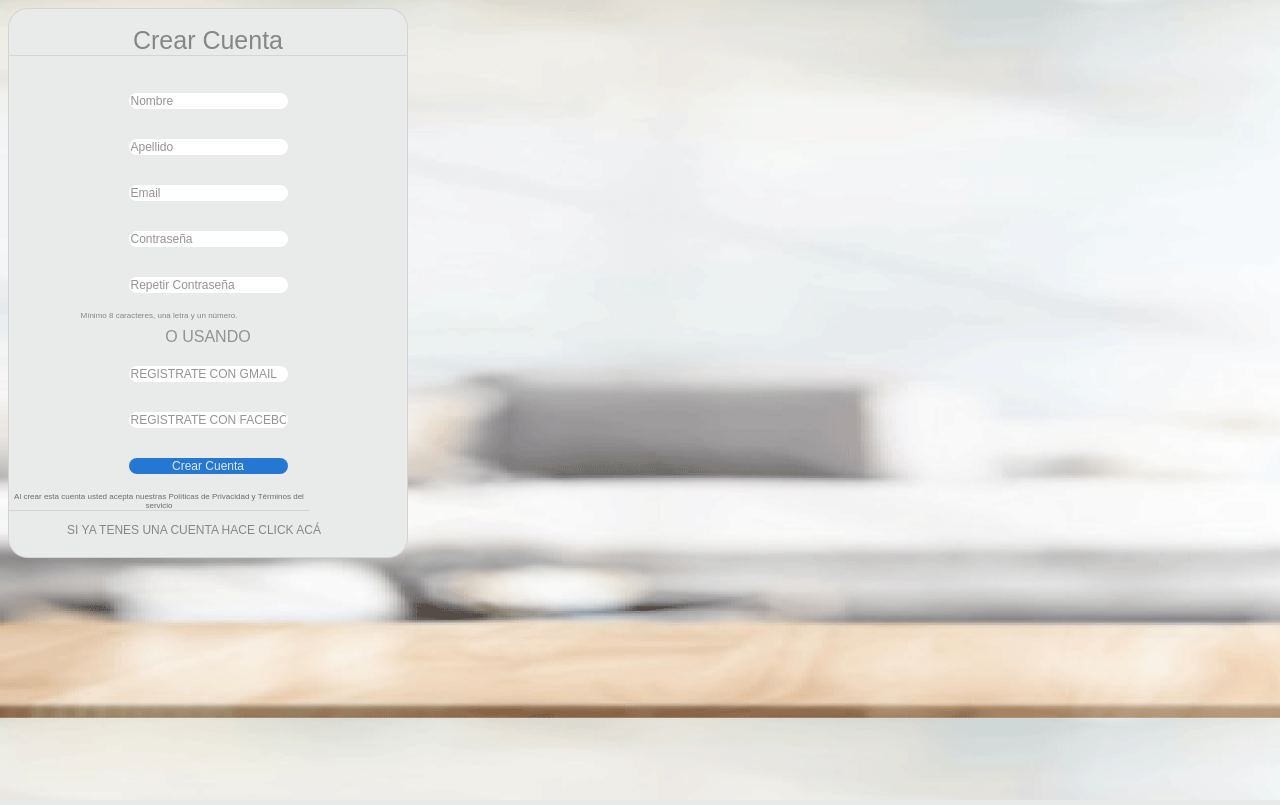
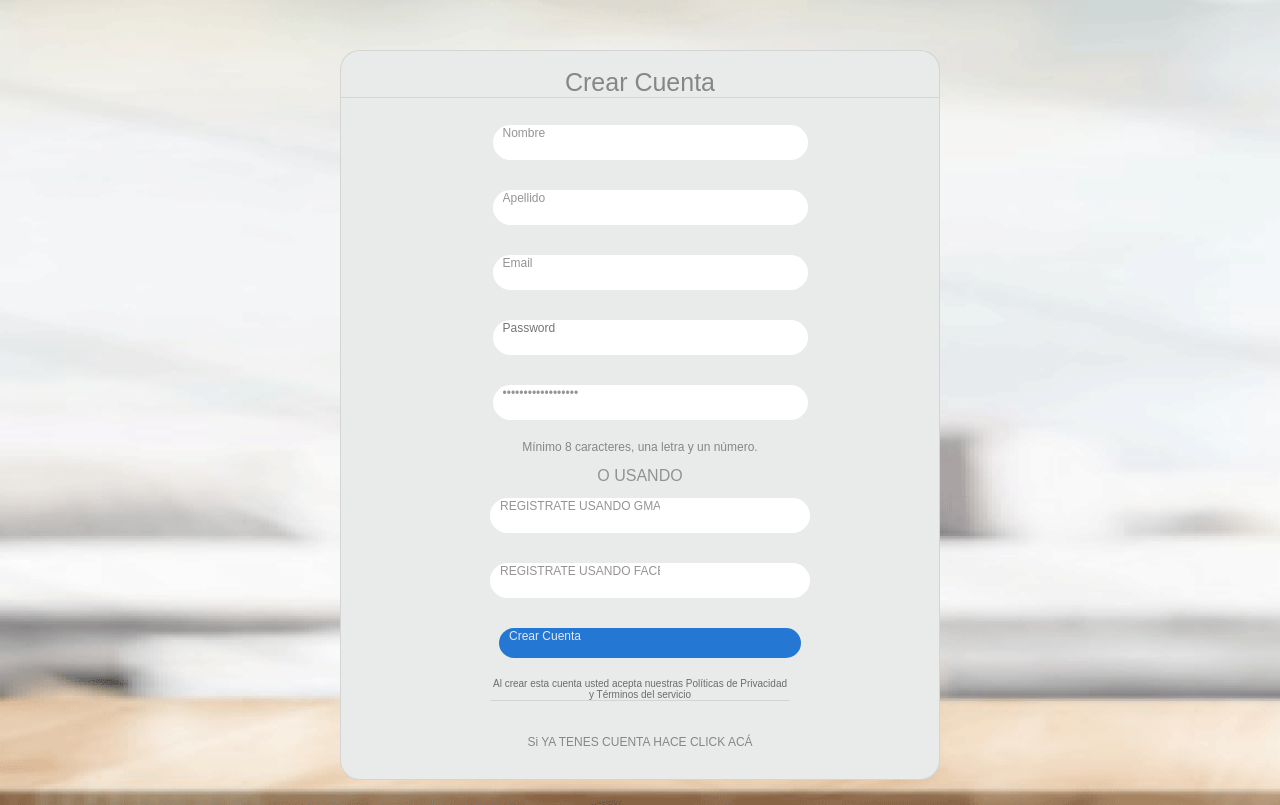
Before and after one commit to NicoleRKiss/grupo_5_nombre, a Node server app: page /register in a window 1280 px wide. Run offline with Node 20, Linux system fonts and the light colour scheme.

Commit message:
actualizacion de vistas de registro y login

```diff
--- a/grupo_5/controllers/ingresoController.js
+++ b/grupo_5/controllers/ingresoController.js
@@ -1,7 +1,7 @@
 const ingresoController ={
     index: function(req,res){
         return res.render('ingreso');
+
     }
-
 }
 module.exports = ingresoController;
--- a/grupo_5/controllers/loginController.js
+++ b/grupo_5/controllers/loginController.js
@@ -1,6 +1,7 @@
 const loginController ={
     index: function(req,res){
         return res.render('login');
+
     }
 
 }
--- a/grupo_5/controllers/registerController.js
+++ b/grupo_5/controllers/registerController.js
@@ -1,7 +1,29 @@
+const fs = require('fs');
+const path = require('path');
+const { stringify } = require('querystring');
+
 const registerController ={
-            index: function(req,res){
-                return res.render('register');
-            }
+    index: function(req,res){
+        return res.render('register');
 
+},
+       store : function(req, res){
+
+           delete req.body.retypePassword;
+           let user = {
+               id:" ",
+               ...req.body
+           }
+
+           let users = fs.readFileSync(path.join(__dirname,'..', 'data', 'users.json'), 'utf-8');
+            users= JSON.parse(users);
+           users= [...users, user];
+           users= JSON.stringify(users, null, ' ');
+
+           fs.writeFileSync(path.join(__dirname,'..', 'data', 'users.json'), users);
+
+           return res.redirect('login');
 }
+}
+
 module.exports = registerController;
--- a/grupo_5/public/stylesheets/styles.css
+++ b/grupo_5/public/stylesheets/styles.css
@@ -1,8 +1,16 @@
 .body1{
     background-image: url("../images/fondo-registro-1.png");
     background-size:cover;
+    margin-top:50px;
+    margin-bottom: 25px;
 }
-
+.disclaimer{
+    background-color: #3CB9E2;
+    margin-top: 0px;
+    padding: 10px;
+    font-weight: 300;
+    font-size: 1rem;
+}
 h1 {
     font-family: Arial, Helvetica, sans-serif;
     font-weight: lighter;
@@ -13,21 +21,24 @@ h1 {
 }
 .register {
     background-color: rgb(233, 235, 234);
-    font-size: 12px;
+    font-size: 30px;
     text-align: center;
     border-radius: 20px;
     border: 1px solid rgba(211, 210, 210, 0.87);
     box-sizing: border-box;
-    height: 550px;
-    width: 400px;
+    height: 730px;
+    width: 600px;
+    margin: auto;
+
 
 }
 .minimo{
     color:  rgb(134, 134, 134);
     font-family: sans-serif;
-    font-size: 8px;
+    font-size: 12px;
     width: 300px;
     text-align: center;
+    margin: auto;
 }
 .usando{
     color:  rgba(136, 132, 132, 0.877);
@@ -45,9 +56,10 @@ h1 {
  .antePieRegistro{
     color:  rgb(109, 107, 107);
     font-family: sans-serif;
-    font-size: 8px;
+    font-size: 10px;
     width: 300px;
     border-bottom: 1px solid rgba(211, 210, 210, 0.87);
+    margin:auto;
 }
 
 .pieRegistro{
@@ -55,12 +67,14 @@ h1 {
     font-family: sans-serif;
     font-size: 12px;
     width: 370px;
+    margin:auto;
 
 }
 p {
     color: #ffff;
     font-size: 16px;
     width: 660px;
+    margin: auto;
 }
 .Ingresa {
     background-image: url("../images/mujer-registro-2.png");
@@ -116,15 +138,37 @@ p {
     color: rgb(136, 132, 132, 0.877);
     font-size: 12px;
     text-align: start;
-    margin: 20px 48px 10px 48px;
+    margin: 10px 90px 20px 48px;
     border-radius: 20px;
     border-style: none;
+    padding: 1px 150px 20px 10px;
+
+}
+.registrarcon{
+    color: rgb(136, 132, 132, 0.877);
+    font-size: 12px;
+    text-align: start;
+    margin: 10px 90px 20px 48px;
+    border-radius: 20px;
+    border-style: none;
+    padding: 1px 150px 20px 10px;
+    width:160px;
+
 }
 .form-Cuenta{
     color: rgba(252, 249, 249, 0.877);
     font-size: 12px;
     text-align: center;
     background-color: rgb(37, 119, 212);
+    margin: 10px 90px 20px 48px;
+    border-radius: 20px;
+    border-style: none;
+    padding: 1px 220px 15px 10px;
+}
+.form-relac{
+    color: rgb(136, 132, 132, 0.877);
+    font-size: 12px;
+    text-align: end;
     margin: 20px 48px 10px 48px;
     border-radius: 20px;
     border-style: none;
@@ -188,10 +231,9 @@ p {
     width: 770px;
 }
 a {
-
     color:white;
     text-decoration: none;
-
+    font-family: Arial, Helvetica, sans-serif;
 }
 
 .Ingreso {
--- a/grupo_5/routes/register.js
+++ b/grupo_5/routes/register.js
@@ -4,6 +4,7 @@ let registerController = require ('../controllers/registerController')
 
 /* GET users listing. */
 router.get('/', registerController.index);
+router.post('/', registerController.store);
 
 
 module.exports = router;
--- a/grupo_5/views/Ingreso.ejs
+++ b/grupo_5/views/Ingreso.ejs
@@ -24,7 +24,7 @@
     </div>
     <div>
 
-        <p class="pie"><a href ="../product.ejs">¡Empezá ahora!</a></p>
+        <p class="pie"><a href ="..//product.ejs">¡Empezá ahora!</a></p>
 </div>
 </body>
 </html>
--- a/grupo_5/views/register.ejs
+++ b/grupo_5/views/register.ejs
@@ -11,51 +11,52 @@
     </head>
 
 
-<form action="" method="POST">
+<form action="/register" method="POST">
 
     <div class="register">
         <h1>Crear Cuenta</h1>
 
-        <div>
+        <p>
             <label for="name" class="form-label"></label>
-            <input type="text" id="name" name="name" placeholder="Ej: Juan" class="form-input" value= "Nombre">
-        </div>
-        <div>
-            <label for="name" class="form-label"></label>
-            <input type="text" id="name" name="price" placeholder="Ej: Perez" class="form-input" value= "Apellido">
-        </div>
-        <div>
+            <input type="text" id="nombre" name="Nombre" class="form-input" value= "Nombre">
+        </p>
+        <p>
+            <label for="apellido" class="form-label"></label>
+            <input type="text" id="apellido" name="apellido" class="form-input" value= "Apellido">
+        </p>
+        <p>
             <label for="Email" class="form-label"></label>
             <input type="email" id="Email" name="Email" placeholder="Ej: @gmail.com" class="form-input" value="Email">
-        </div>
-        <div>
+        </p>
+        <p>
             <label for="password" class="form-label"></label>
-            <input type="text" id="password" name="password" placeholder="Ej:1234" class="form-input" value="Contraseña">
-        </div>
-        <div>
+            <input type="password" id="password" name="password" placeholder="Password" class="form-input" value="">
+        </p>
+        <p>
             <label for="password" class="form-label"></label>
-            <input type="text" id="password" name="retypePassword" placeholder="Ej:****" class="form-input" Value="Repetir Contraseña">
-        </div>
+            <input type="password" id="password" name="retypePassword" placeholder="Repetir contraseña" class="form-input" Value="Repetir Contraseña">
+        </p>
         <p class="minimo">Mínimo 8 caracteres, una letra y un número.</p>
         <a class="usando">O USANDO</a>
-        <div>
-        <input type="text" id="discount" name="discount" placeholder="" class="form-input"value="REGISTRATE CON GMAIL ">
 
-    </div>
+        <p>
+            <label for="name" class="form-label"></label>
+            <input type="text" id="nombre" name="Nombre" class="registrarcon" value= "REGISTRATE USANDO GMAIL">
+        </p>
+        <p>
+            <label for="apellido" class="form-label"></label>
+            <input type="text" id="apellido" name="apellido" class="registrarcon" value= "REGISTRATE USANDO FACEBOOK">
+        </p>
 
-        <input type="text" id="" name="facebook" placeholder="Ej: 15" class="form-input"value="REGISTRATE CON FACEBOOK ">
-
-
-        <div>
-            <label for="name" class="form-label"></label>
-            <input type="text" id="name" name="name" placeholder="" class="form-Cuenta" value= "Crear Cuenta">
-        </div>
+        <p>
+        <input type="submit" id="Crear cuenta" name="" placeholder="" class="form-Cuenta" value= "Crear Cuenta"></p>
 
         <article>
         <p class="antePieRegistro">Al crear esta cuenta usted acepta nuestras Políticas de Privacidad y Términos del servicio</p>
         </article>
+        <br>
         <article class="pieRegistro">
-        <p class="pieRegistro">SI YA TENES UNA CUENTA HACE CLICK ACÁ</p>
+        <p class="pieRegistro"><a class="pieRegistro" href ="./Ingreso.ejs">Si YA TENES CUENTA HACE CLICK ACÁ</a></p>
     </article>
     </div>
 </form>
```
Also changed, not shown: other parts of grupo_5/public/stylesheets/styles.css (+66 -29 lines), grupo_5/views/Login.ejs (+5 -6 lines), grupo_5/views/product.ejs (+34 -29 lines).
